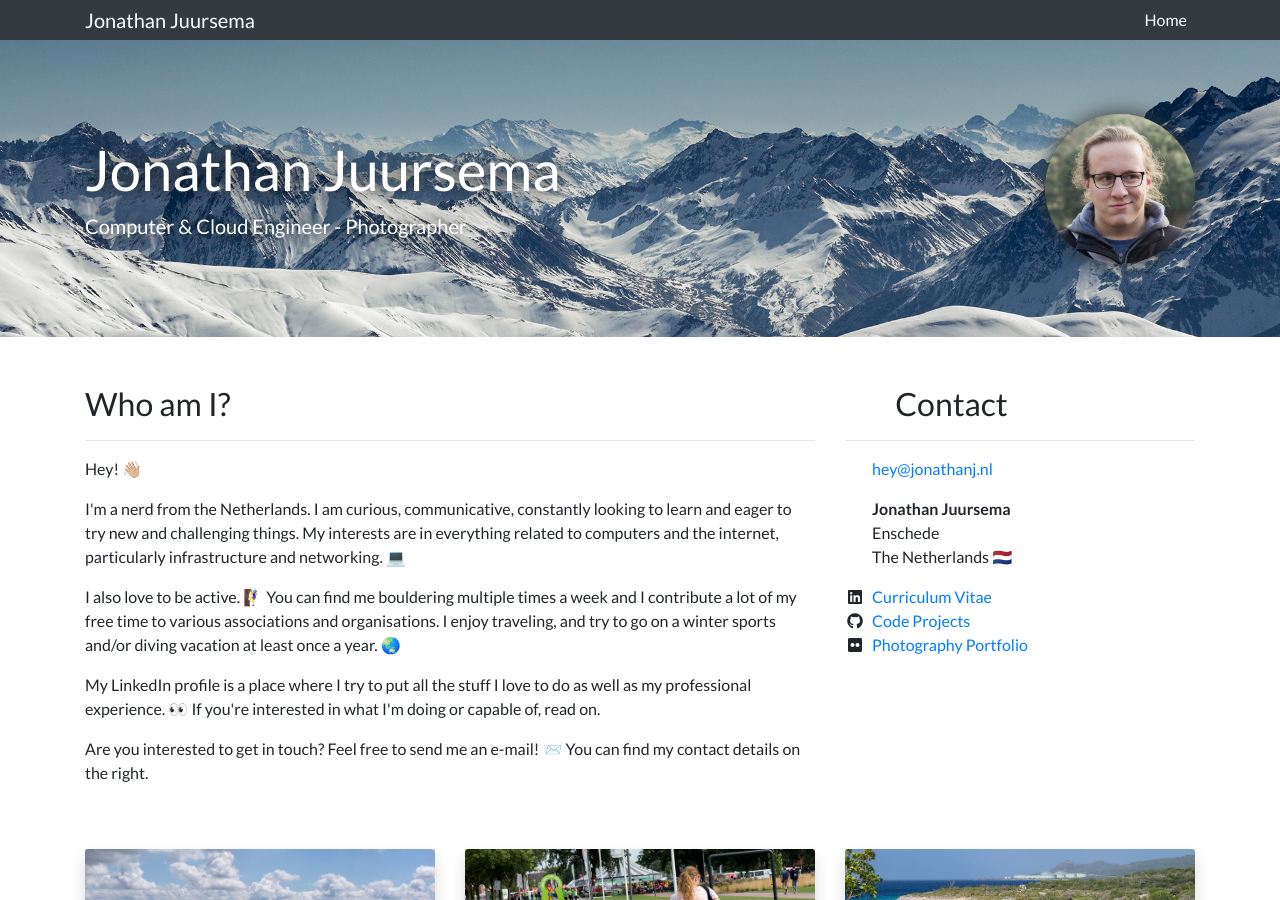
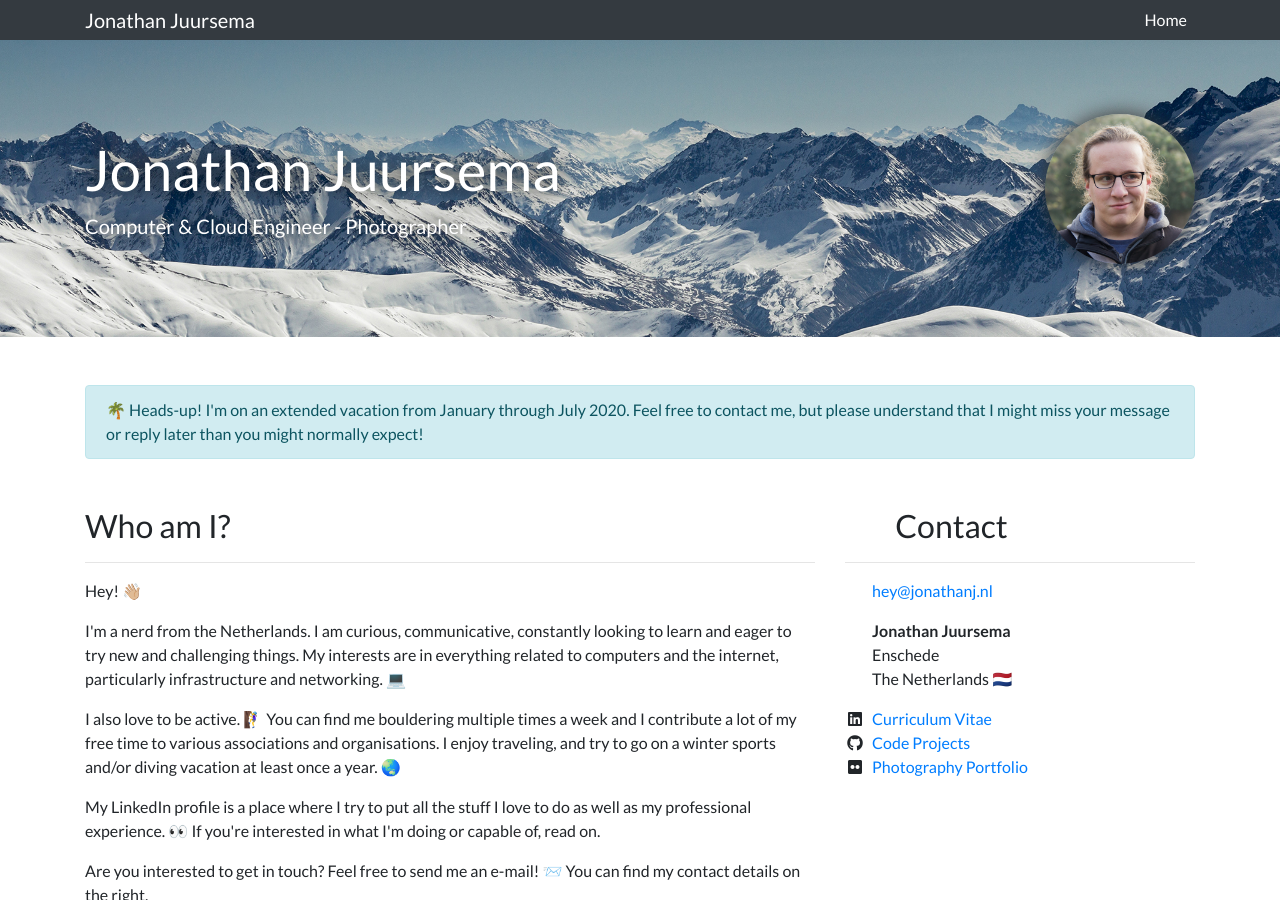
Before and after one commit to jonathanjuursema/jonathanj.nl, a Jekyll site: the page built from index.html, in a window 1280 px wide and 900 px high. Built offline with Jekyll 4.4.1, drawn with Linux system fonts in a browser that asks for light colours; nearby versions of some CDN libraries.

Commit message:
Add away message.

```diff
--- a/index.html
+++ b/index.html
@@ -1,6 +1,10 @@
 ---
 
 ---
+
+<div class="alert alert-info mb-5" role="alert">
+    🌴 Heads-up! I'm on an extended vacation from January through July 2020. Feel free to contact me, but please understand that I might miss your message or reply later than you might normally expect!
+</div>
 
 <div class="row">
     <div class="col-md-8 mb-5">
```
